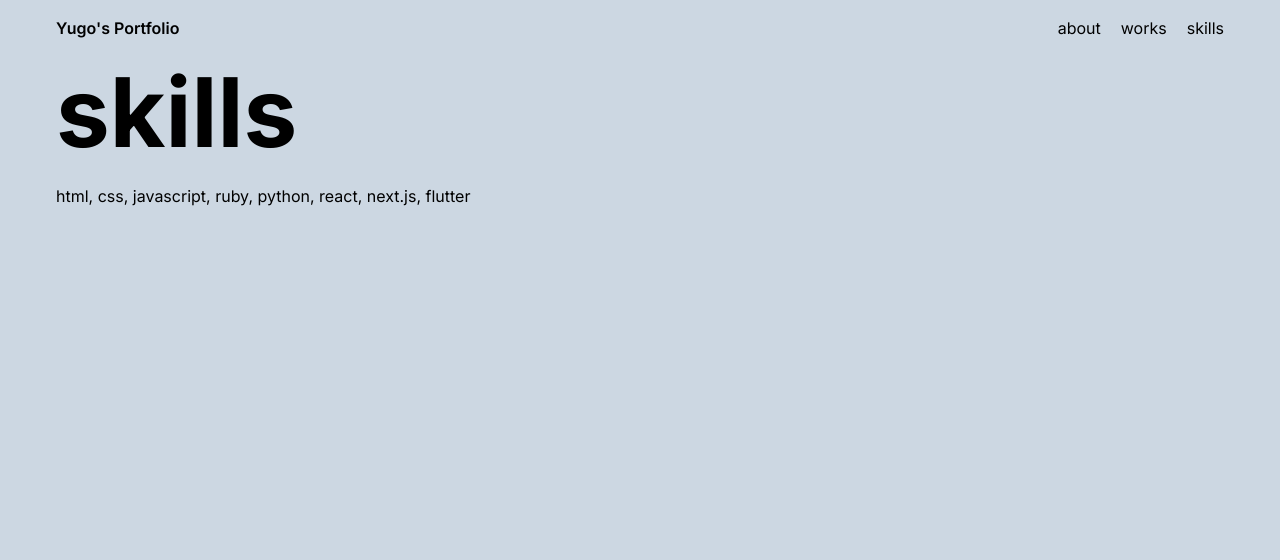
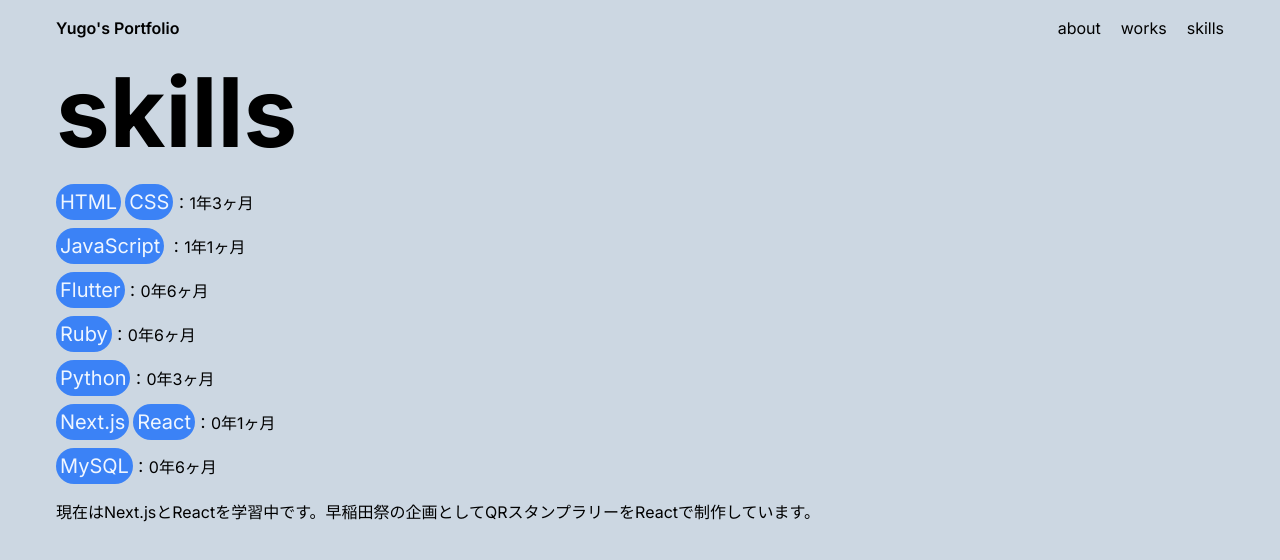
Before and after one commit to yugo55/portfolio, a Next.js app: page /skills in a window 1280 px wide. Shown: the top 560 px of the page. Built offline with nearby package versions, Linux system fonts and the light colour scheme.

Commit message:
skillsページ完成

```diff
--- a/app/skills/page.tsx
+++ b/app/skills/page.tsx
@@ -1,8 +1,59 @@
+const calcurateDuration = (startDate: string): string => {
+  const start = new Date(startDate);
+  const now = new Date();
+  const years = now.getFullYear() - start.getFullYear();
+  const months = now.getMonth() - start.getMonth();
+
+  const adjustedYears = months < 0 ? years - 1 : years;
+  const adjustedMonths = months < 0 ? months + 12 : months;
+
+  return `${adjustedYears}年${adjustedMonths}ヶ月`;
+}
+
 export default function Page() {
+  const htmlCssStartDate = '2023-04-01';
+  const htmlCssDuration = calcurateDuration(htmlCssStartDate);
+  const jsStartDate = '2023-06-01';
+  const jsDuration = calcurateDuration(jsStartDate);
+  const nextReactStartDate = '2024-06-01';
+  const nextReactDuration = calcurateDuration(nextReactStartDate);
+
   return (
     <div className="px-14 pt-16">
       <h2 className="text-8xl font-bold mb-6">skills</h2>
-      <p>html, css, javascript, ruby, python, react, next.js, flutter</p>
+      <div className="mb-2">
+        <p className="text-xl bg-blue-500 inline-block rounded-3xl text-blue-50 p-1 mr-1">HTML</p>
+        <p className="text-xl bg-blue-500 inline-block rounded-3xl text-blue-50 p-1">CSS</p>
+        <p className="inline-block">：{htmlCssDuration}</p>
+      </div>
+      <div className="mb-2">
+        <p className="text-xl bg-blue-500 inline-block rounded-3xl text-blue-50 p-1 mr-1">JavaScript</p>
+        <p className="inline-block">：{jsDuration}</p>
+      </div>
+      <div className="mb-2">
+        <p className="text-xl bg-blue-500 inline-block rounded-3xl text-blue-50 p-1">Flutter</p>
+        <p className="inline-block">：0年6ヶ月</p>
+      </div>
+      <div className="mb-2">
+        <p className="text-xl bg-blue-500 inline-block rounded-3xl text-blue-50 p-1">Ruby</p>
+        <p className="inline-block">：0年6ヶ月</p>
+      </div>
+      <div className="mb-2">
+        <p className="text-xl bg-blue-500 inline-block rounded-3xl text-blue-50 p-1">Python</p>
+        <p className="inline-block">：0年3ヶ月</p>
+      </div>
+      <div className="mb-2">
+        <p className="text-xl bg-blue-500 inline-block rounded-3xl text-blue-50 p-1 mr-1">Next.js</p>
+        <p className="text-xl bg-blue-500 inline-block rounded-3xl text-blue-50 p-1">React</p>
+        <p className="inline-block">：{nextReactDuration}</p>
+      </div>
+      <div>
+        <p className="text-xl bg-blue-500 inline-block rounded-3xl text-blue-50 p-1">MySQL</p>
+        <p className="inline-block">：0年6ヶ月</p>
+      </div>
+      <div className="mt-4">
+        <p>現在はNext.jsとReactを学習中です。早稲田祭の企画としてQRスタンプラリーをReactで制作しています。</p>
+      </div>
     </div>
   );
 }
```
